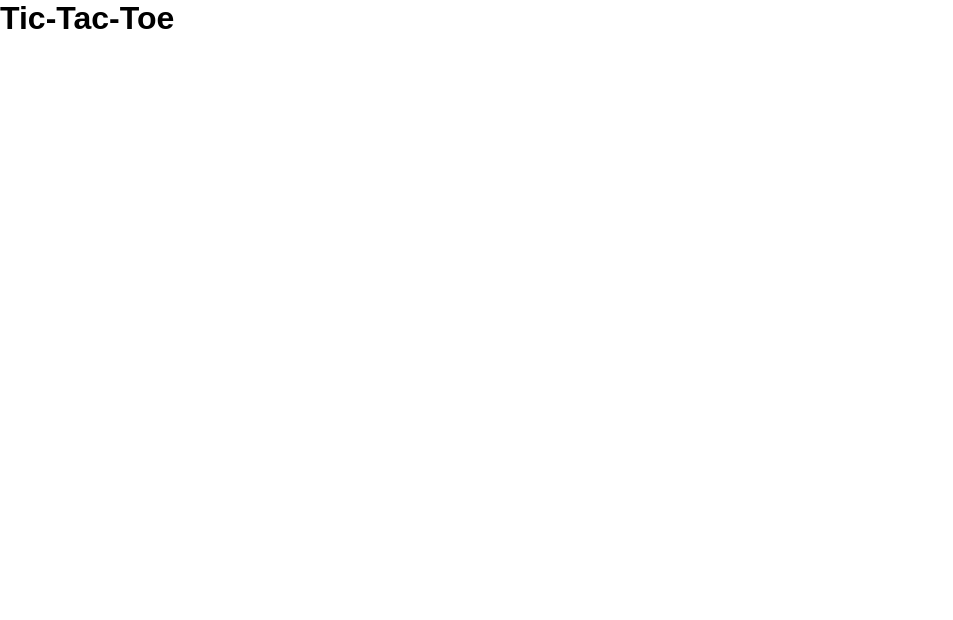
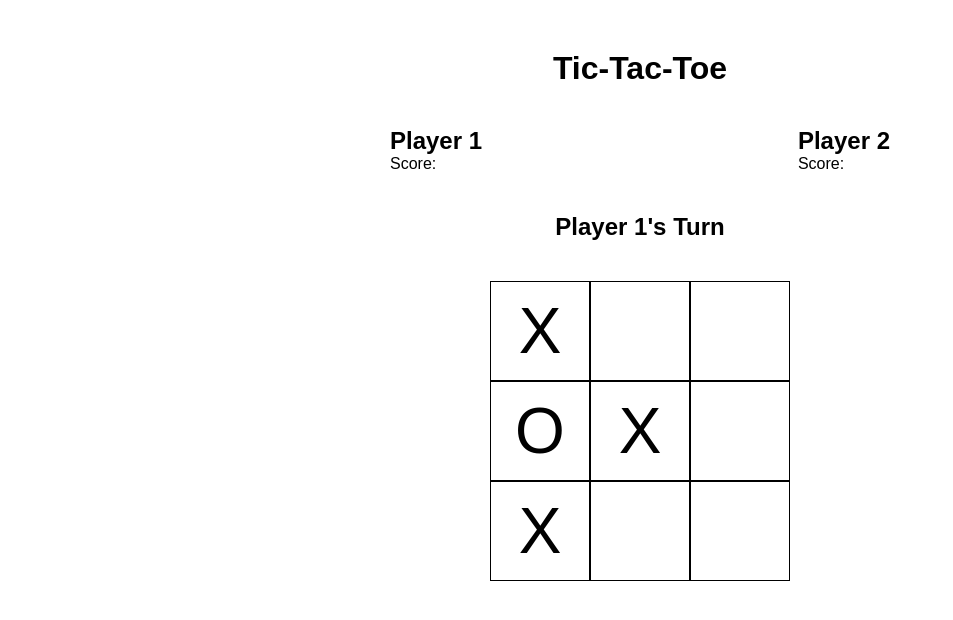
Before and after one commit to LapizJusoh/javascript-tic-tac-toe, a plain HTML site: page index.html in a window 1280 px wide. Shown: the whole page, without its empty margins (0-953 px from the left). Drawn offline with Linux system fonts and the light colour scheme.

Commit message:
Add display example

```diff
--- a/css/styles.css
+++ b/css/styles.css
@@ -2,10 +2,37 @@
   margin: 0;
   padding: 0;
   box-sizing: border-box;
-  font-family: Arial, Helvetica, sans-serif
+  font-family: Arial, Helvetica, sans-serif;
 }
 
 
-body {
+.container {
+  display: flex;
+  align-items: center;
+  flex-flow: column;
+  margin-top: 50px;
+  gap: 40px;
+}
 
+.player-table {
+  display: flex;
+  justify-content: space-between;
+  width: 500px
 }
+
+#game-board {
+  display: flex;
+  flex-flow: wrap;
+  width: 300px;
+}
+
+.grid {
+  width: 100px;
+  height: 100px;
+  border: 1px solid black;
+  display: flex;
+  justify-content: center;
+  align-items: center;
+  font-size: 4rem;
+  cursor: pointer;
+}
--- a/index.html
+++ b/index.html
@@ -8,6 +8,31 @@
   <script src="./js/app.js" defer></script>
 </head>
 <body>
-  <h1>Tic-Tac-Toe</h1>
+  <div class="container">
+    <h1>Tic-Tac-Toe</h1>
+    <div class="player-table">
+      <div>
+        <h2>Player 1</h2>
+        <p>Score: </p> <div id="player1-score"></div>
+      </div>
+      <div>
+        <h2>Player 2</h2>
+        <p>Score: </p> <div id="player2-score"></div>
+      </div>
+    </div>
+
+    <h2>Player 1's Turn</h2>
+    <div id="game-board">
+      <div class="grid">X</div>
+      <div class="grid"></div>
+      <div class="grid"></div>
+      <div class="grid">O</div>
+      <div class="grid">X</div>
+      <div class="grid"></div>
+      <div class="grid">X</div>
+      <div class="grid"></div>
+      <div class="grid"></div>
+    </div>
+  </div>
 </body>
 </html>
```
